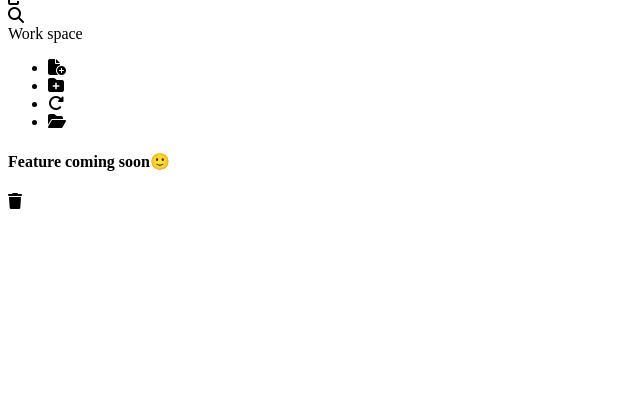
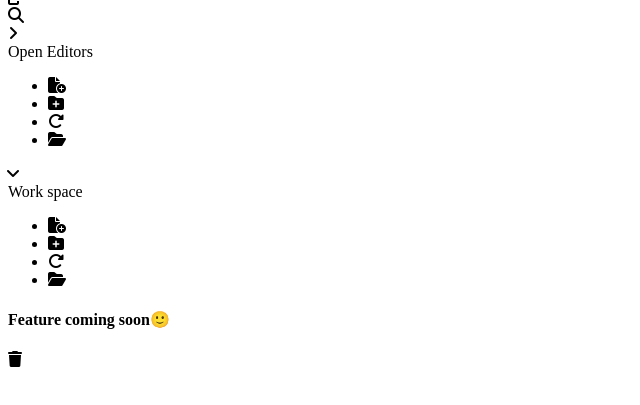
Before and after one commit to randdom-addvice/File-system-hell---typescript, a website: page src/template.html in a window 1280 px wide. Shown: the part 37-442 px from the top of the page, without its empty margins (0-640 px from the left). Drawn offline with Linux system fonts and the light colour scheme.

Commit message:
workspace

```diff
--- a/src/app.ts
+++ b/src/app.ts
@@ -628,10 +628,10 @@ class Folder {
 
   protected handleFolderHover(): void {
     let workspaceNameContainer = selectDomElement(
-      ".file__name"
+      ".explorer__content-headerNav.workspace .file__name"
     ) as HTMLDivElement;
     let workSpaceNavBtnContainer = selectDomElement(
-      ".explorer__content-headerNav ul"
+      ".explorer__content-headerNav.workspace ul"
     ) as HTMLUListElement;
 
     workspaceNameContainer.textContent = `${state.workspaceName.substring(
--- a/src/styles/styles.scss
+++ b/src/styles/styles.scss
@@ -30,11 +30,12 @@ body {
   min-height: 92vh;
   width: 100%;
   &__container {
-    background-color: $primary-slate-light;
+    // background-color: $primary-slate-light;
     display: grid;
     display: flex;
     grid-template-columns: 1fr 2fr 10fr;
     height: auto;
+
     @include laptopBreakpoint() {
       grid-template-columns: 1fr 3fr 8fr;
     }
@@ -69,10 +70,27 @@ body {
     }
   }
   &__content {
+    // user-select: none;
     border-right: 1px solid $grey;
-    padding-top: 1rem;
+    // padding-top: 1rem;
     min-width: 230px;
     max-width: 300px;
+
+    &-container {
+      width: 85%;
+      margin: auto;
+      background-color: #fff;
+      &--collapsed {
+        overflow-y: hidden;
+        // visibility: hidden;
+
+        height: 0;
+      }
+      &--expanded {
+        height: 100%;
+        visibility: visible;
+      }
+    }
 
     &-input {
       width: 100%;
@@ -108,11 +126,26 @@ body {
       }
     }
 
-    &-headerNav nav {
+    &-headerNav {
+      background-color: whitesmoke;
+      padding: 0.2rem;
+      &-group {
+        display: flex;
+        justify-content: space-between;
+        cursor: pointer;
+
+        div {
+          margin-left: 0.5rem;
+        }
+      }
+      nav {
         display: flex;
         justify-content: space-between;
         align-items: center;
-      border: 1px solid;
+        text-transform: uppercase;
+        font-weight: 500;
+        font-size: 0.9rem;
+        // border: 1px solid;
         padding: 0.13rem 0;
         ul {
           display: flex;
@@ -126,10 +159,11 @@ body {
           }
         }
       }
+    }
 
     &-wrapper {
-      width: 85%;
-      margin: auto;
+      // width: 85%;
+      // margin: auto;
     }
     &-file {
       &:hover {
@@ -141,6 +175,7 @@ body {
     &-file {
       // border-bottom: 1px solid $dark-grey;
       transition: 0.1s linear;
+      height: 100%;
 
       position: relative;
       user-select: none;
--- a/src/template.html
+++ b/src/template.html
@@ -35,9 +35,40 @@
                 <section class="explorer__content">
                     <div class="explorer__content-wrapper-bg">
                         <div class="explorer__content-wrapper">
+                            <!-- <div class="explorer__content-head"></div> -->
                             <div class="explorer__content-headerNav">
                                 <nav>
-                                    <div class="file__name">Work space</div>
+                                    <div class="explorer__content-headerNav-group">
+                                        <span>
+                                            <i class="fa-solid fa-angle-right"></i>
+                                        </span>
+                                        <div class="file__namef">Open Editors</div>
+                                    </div>
+                                    <ul class="d-none">
+                                        <li class="add__file" title="New file">
+                                            <span><i class="fa-solid fa-file-circle-plus"></i></span>
+                                        </li>
+                                        <li class="add_folder" title="New folder">
+                                            <span><i class="fa-solid fa-folder-plus"></i></span>
+                                        </li>
+                                        <li class="refresh" title="Refresh">
+                                            <span><i class="fa-solid fa-rotate-right"></i></span>
+                                        </li>
+                                        <li class="collpase" title="Collapse folders">
+                                            <span><i class="fa-solid fa-folder-open"></i></span>
+                                        </li>
+                                    </ul>
+                                </nav>
+                            </div>
+                            <div class="explorer__content-headerNav workspace">
+                                <nav>
+                                    <div class="explorer__content-headerNav-group" id="workspace-toggler">
+                                        <span>
+                                            <i class="fa-solid fa-angle-right fa-rotate-90"></i>
+                                        </span>
+                                        <div class="file__name">Work space</div>
+                                    </div>
+
                                     <ul class="d-none">
                                         <li class="add__file" id="add__file" title="New file">
                                             <span><i class="fa-solid fa-file-circle-plus"></i></span>
```
Also changed, not shown: src/components.ts (+1 -15 lines), src/index.ts (+10 -0 lines). Lines whose indentation alone changed are shown as unchanged.
